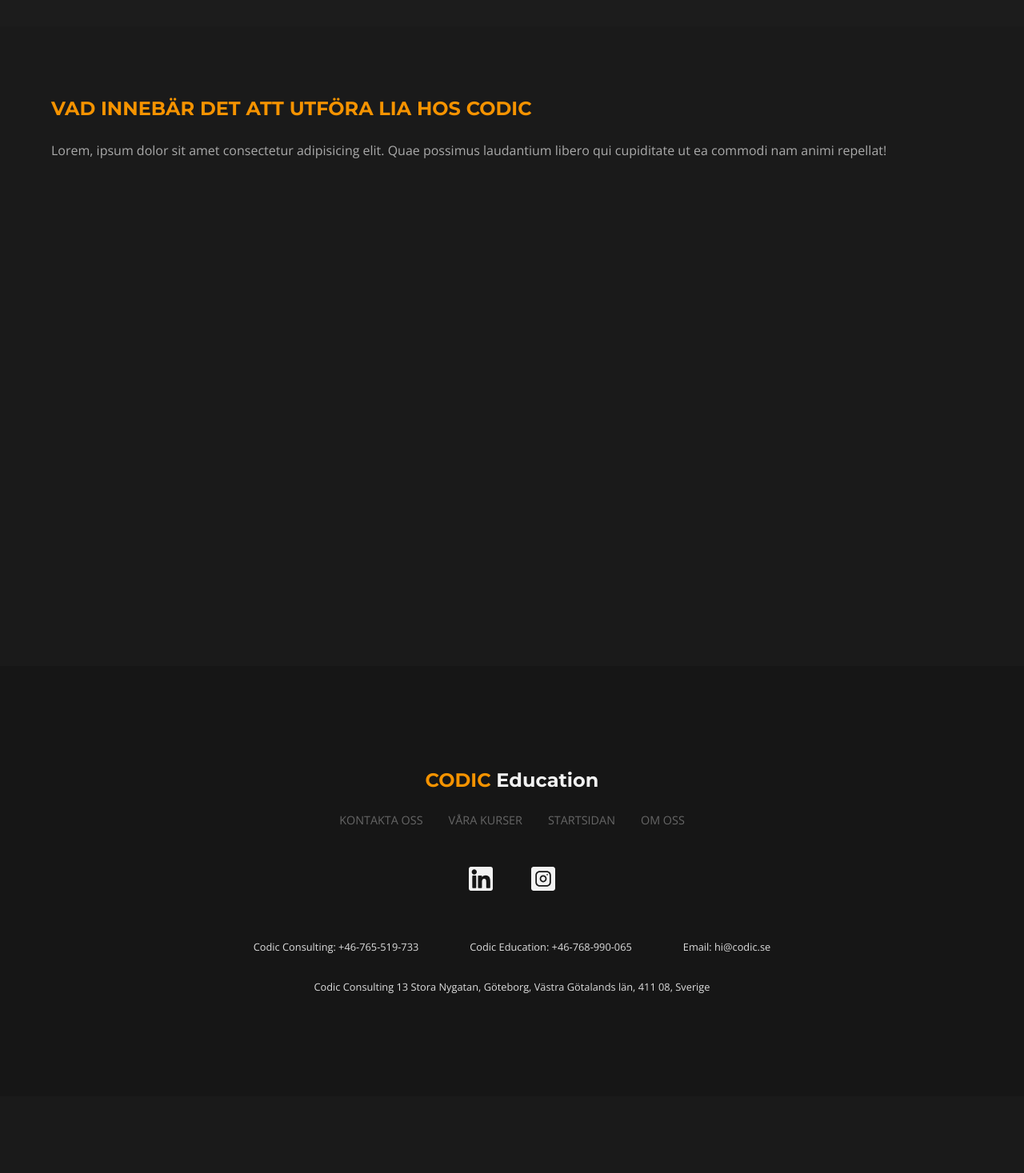
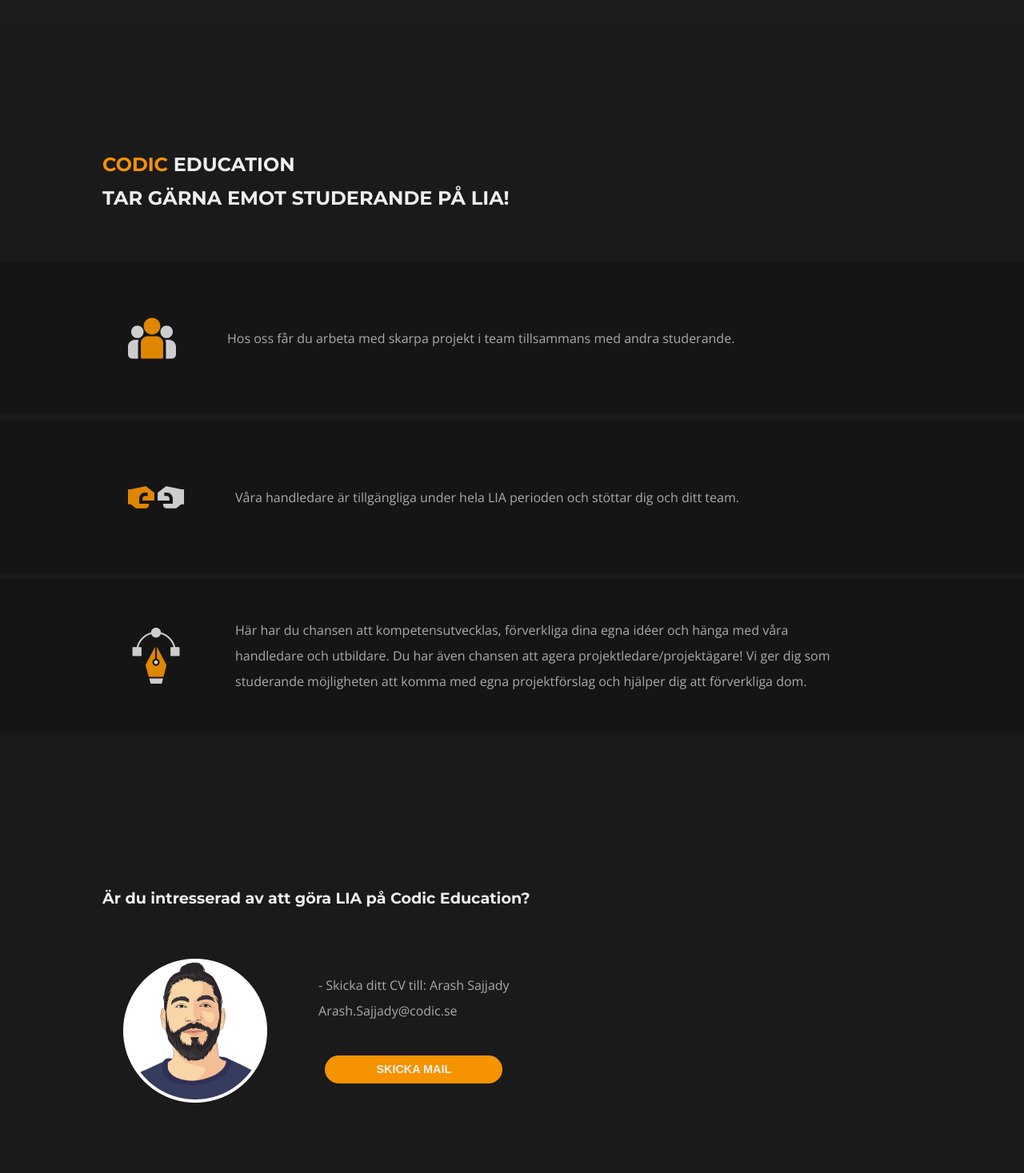
Before and after one commit to CodicEducation/CodicEdu-Website-vue, a Vue app: page /lia in a window 1280 px wide. Shown: the part 63-1530 px from the top of the page at 80% size. Before the commit the page ends 1434 px from the top, so only its background shows below. Built offline with nearby package versions, Linux system fonts and the light colour scheme; no server answers.

Commit message:
Update LIA.vue

```diff
--- a/src/views/LIA.vue
+++ b/src/views/LIA.vue
@@ -4,11 +4,53 @@
     <mobile-navbar />
 
     <main>
-      <h2>Vad innebär det att utföra LIA hos codic</h2>
-      <p>
-        Lorem, ipsum dolor sit amet consectetur adipisicing elit. Quae possimus
-        laudantium libero qui cupiditate ut ea commodi nam animi repellat!
-      </p>
+      <h2>
+        <span> Codic </span> Education <br />
+        tar gärna emot studerande på LIA!
+      </h2>
+
+      <section class="infoContainer">
+        <div class="liaInfo">
+          <img src="../assets/images/team.svg" alt="" />
+          <p>
+            Hos oss får du arbeta med skarpa projekt i team tillsammans med
+            andra studerande.
+          </p>
+        </div>
+
+        <div class="liaInfo">
+          <img src="../assets/images/fistBump.svg" alt="" />
+          <p>
+            Våra handledare är tillgängliga under hela LIA perioden och stöttar
+            dig och ditt team.
+          </p>
+        </div>
+
+        <div class="liaInfo">
+          <img src="../assets/images/pen.svg" alt="" />
+          <p>
+            Här har du chansen att kompetensutvecklas, förverkliga dina egna
+            idéer och hänga med våra handledare och utbildare. Du har även
+            chansen att agera projektledare/projektägare! Vi ger dig som
+            studerande möjligheten att komma med egna projektförslag och hjälper
+            dig att förverkliga dom.
+          </p>
+        </div>
+      </section>
+
+      <section class="liaContact">
+        <h4>Är du intresserad av att göra LIA på Codic Education?</h4>
+        <div class="contact-cont">
+          <img src="../assets/images/contactPersons/Arash Sajjady.png" alt="" />
+          <article>
+            <p>
+              - Skicka ditt CV till: Arash Sajjady <br />
+              Arash.Sajjady@codic.se
+            </p>
+            <button class="cta">skicka mail</button>
+          </article>
+        </div>
+      </section>
     </main>
 
     <Footer />
@@ -37,9 +79,15 @@ export default {
   justify-content: space-between;
 
   h2 {
-    color: $main-color;
+    color: #eee;
     text-transform: uppercase;
     margin: 1.5rem 0rem;
+    text-align: left;
+    line-height: 2.6rem;
+
+    span {
+      color: $main-color;
+    }
   }
 
   p {
@@ -50,11 +98,74 @@ export default {
   main {
     min-height: 100vh;
     width: 100%;
-    padding: 4rem;
+    padding: 8rem;
 
     @include flex();
     align-items: flex-start;
     justify-content: flex-start;
+
+    .infoContainer {
+      min-height: 70vh;
+      width: 100%;
+      margin: 2rem 0rem;
+      @include flex();
+      justify-content: space-around;
+
+      .liaInfo {
+        padding: 2rem;
+        background: #1118;
+        width: 100vw;
+        min-height: 12rem;
+        margin: 0.2rem 0rem;
+        @include flex();
+        flex-direction: row;
+        justify-content: flex-start;
+
+        img {
+          padding-left: 8rem;
+          opacity: 0.9;
+        }
+
+        p {
+          text-align: left;
+          margin: 0rem 4rem;
+          max-width: 82ch;
+          line-height: 2rem;
+        }
+      }
+    }
+
+    .liaContact {
+      margin-top: 10rem;
+
+      h4 {
+        font-size: 1.2rem;
+      }
+
+      .contact-cont {
+        margin: 4rem 0rem;
+        @include flex();
+        flex-direction: row;
+
+        img {
+          margin-right: 4rem;
+        }
+
+        article {
+          p {
+            text-align: left;
+            margin: 1rem 0rem;
+            line-height: 2rem;
+          }
+
+          button {
+            @include btn();
+            padding: 0.6rem 4rem;
+            margin: 1.5rem 0rem;
+          }
+        }
+      }
+    }
   }
 }
 </style>
```
